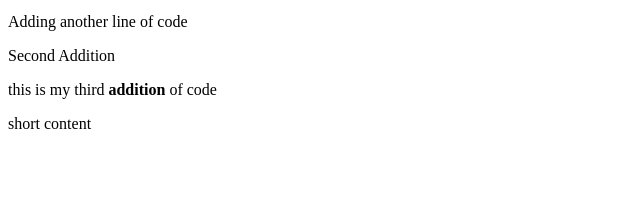
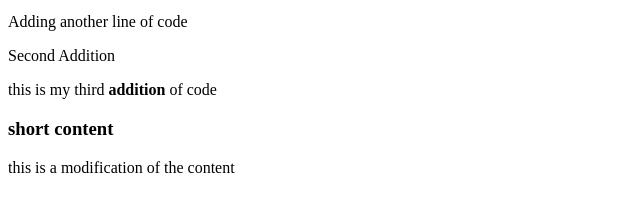
Before and after one commit to geffizy/GitGithubMasterClass, a plain HTML site: page index.html in a window 1280 px wide. Shown: the part 87-298 px from the top of the page, without its empty margins (0-640 px from the left). Drawn offline with Linux system fonts and the light colour scheme.

Commit message:
Update index.html

```diff
--- a/index.html
+++ b/index.html
@@ -16,8 +16,8 @@
 <div class="content">
     <div class="row">
         <div class="col-md-3">
-            <p>short content</p>
+            <h3>short content</h3>
+            <p>this is a modification of the content</p>
         </div>
     </div>
-
 </div>
```
